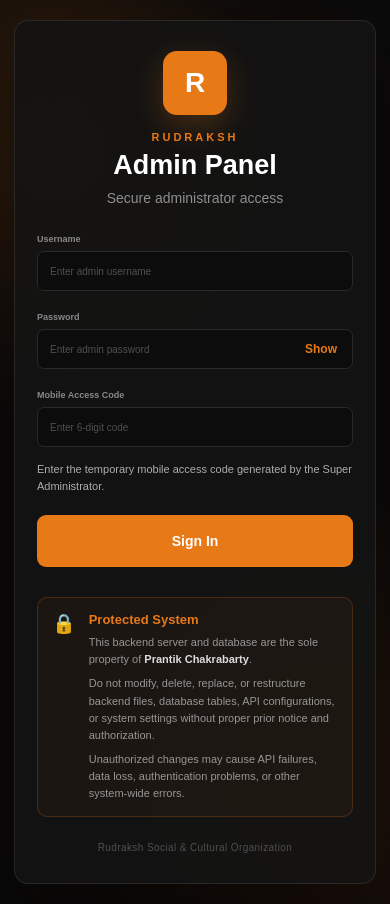
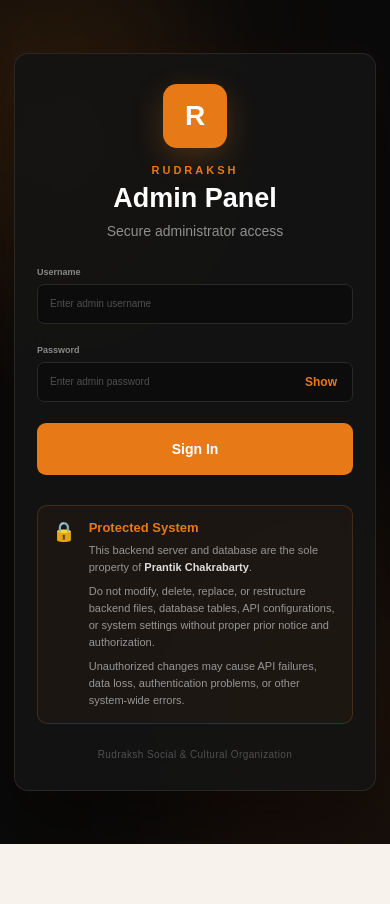
Before and after one commit to chakrabortyprantik18-glitch/rudraksh-website, a React (Vite) app: page /admin in a window 390 px wide. After the commit the page ends 844 px from the top, so only its background shows below. Built offline with nearby package versions, Linux system fonts and the light colour scheme; no server answers.

Commit message:
Show mobile access code only on mobile

```diff
--- a/src/admin/AdminLogin.jsx
+++ b/src/admin/AdminLogin.jsx
@@ -5,6 +5,11 @@ import { ADMIN_API_URL } from "../config/api";
 
 function AdminLogin() {
   const navigate = useNavigate();
+
+  const isMobileDevice =
+    /android|iphone|ipad|ipod|windows phone|mobile|tablet/i.test(
+      navigator.userAgent
+    );
 
   const [formData, setFormData] = useState({
     username: "",
@@ -45,7 +50,10 @@ function AdminLogin() {
       return;
     }
 
-    if (formData.mobile_access_code.length !== 6) {
+    if (
+      isMobileDevice &&
+      formData.mobile_access_code.length !== 6
+    ) {
       setError("Please enter the 6-digit mobile access code.");
       return;
     }
@@ -57,19 +65,33 @@ function AdminLogin() {
       const requestBody = {
         username: formData.username.trim(),
         password: formData.password,
-        mobile_access_code: formData.mobile_access_code,
       };
 
-      const response = await fetch(`${ADMIN_API_URL}/login`, {
+      /*
+       * Only send the mobile access code
+       * when this is a mobile/tablet device.
+       */
+      if (isMobileDevice) {
+        requestBody.mobile_access_code =
+          formData.mobile_access_code;
+      }
+
+      const response = await fetch(
+        `${ADMIN_API_URL}/login`,
+        {
           method: "POST",
           headers: {
             "Content-Type": "application/json",
           },
           body: JSON.stringify(requestBody),
-      });
+        }
+      );
 
       const data = await response.json();
 
+      /*
+       * Mobile Access Code required
+       */
       if (
         response.status === 401 &&
         data.code === "MOBILE_ACCESS_CODE_REQUIRED"
@@ -80,14 +102,22 @@ function AdminLogin() {
         return;
       }
 
+      /*
+       * Invalid mobile access code
+       */
       if (
         response.status === 401 &&
         data.code === "INVALID_MOBILE_ACCESS_CODE"
       ) {
-        setError("The mobile access code is incorrect.");
+        setError(
+          "The mobile access code is incorrect."
+        );
         return;
       }
 
+      /*
+       * Expired mobile access code
+       */
       if (
         response.status === 403 &&
         data.code === "MOBILE_ACCESS_CODE_EXPIRED"
@@ -98,6 +128,9 @@ function AdminLogin() {
         return;
       }
 
+      /*
+       * Mobile access disabled
+       */
       if (
         response.status === 403 &&
         data.code === "MOBILE_ACCESS_DISABLED"
@@ -108,6 +141,9 @@ function AdminLogin() {
         return;
       }
 
+      /*
+       * Mobile access enabled but no code exists
+       */
       if (
         response.status === 503 &&
         data.code === "MOBILE_ACCESS_CODE_NOT_CONFIGURED"
@@ -118,6 +154,9 @@ function AdminLogin() {
         return;
       }
 
+      /*
+       * IP restriction
+       */
       if (
         response.status === 403 &&
         data.code === "IP_ACCESS_DENIED"
@@ -128,12 +167,19 @@ function AdminLogin() {
         return;
       }
 
+      /*
+       * Normal login / other errors
+       */
       if (!response.ok || !data.success) {
         throw new Error(
-          data.message || "Unable to login. Please try again."
+          data.message ||
+            "Unable to login. Please try again."
         );
       }
 
+      /*
+       * Successful authentication
+       */
       localStorage.setItem(
         "rudraksh_admin_token",
         data.token
@@ -146,7 +192,10 @@ function AdminLogin() {
 
       navigate("/admin/dashboard");
     } catch (loginError) {
-      console.error("ADMIN LOGIN ERROR:", loginError);
+      console.error(
+        "ADMIN LOGIN ERROR:",
+        loginError
+      );
 
       setError(
         loginError.message ||
@@ -161,8 +210,11 @@ function AdminLogin() {
     <div className="admin-login-page">
 
       <div className="admin-login-background">
+
         <div className="admin-glow admin-glow-one"></div>
+
         <div className="admin-glow admin-glow-two"></div>
+
       </div>
 
       <main className="admin-login-container">
@@ -249,7 +301,8 @@ function AdminLogin() {
                   className="admin-password-toggle"
                   onClick={() =>
                     setShowPassword(
-                      (previous) => !previous
+                      (previous) =>
+                        !previous
                     )
                   }
                   disabled={loading}
@@ -270,6 +323,7 @@ function AdminLogin() {
 
             {/* Mobile Access Code */}
 
+            {isMobileDevice && (
               <div className="admin-form-group">
 
                 <label htmlFor="mobile_access_code">
@@ -283,7 +337,9 @@ function AdminLogin() {
                   inputMode="numeric"
                   pattern="[0-9]*"
                   maxLength={6}
-                value={formData.mobile_access_code}
+                  value={
+                    formData.mobile_access_code
+                  }
                   onChange={handleChange}
                   placeholder="Enter 6-digit code"
                   autoComplete="one-time-code"
@@ -299,12 +355,13 @@ function AdminLogin() {
                     opacity: 0.65,
                   }}
                 >
-                Enter the temporary mobile access
-                code generated by the Super
-                Administrator.
+                  Enter the temporary mobile
+                  access code generated by the
+                  Super Administrator.
                 </small>
 
               </div>
+            )}
 
             {/* Error */}
 
```
Lines whose indentation alone changed are shown as unchanged.
